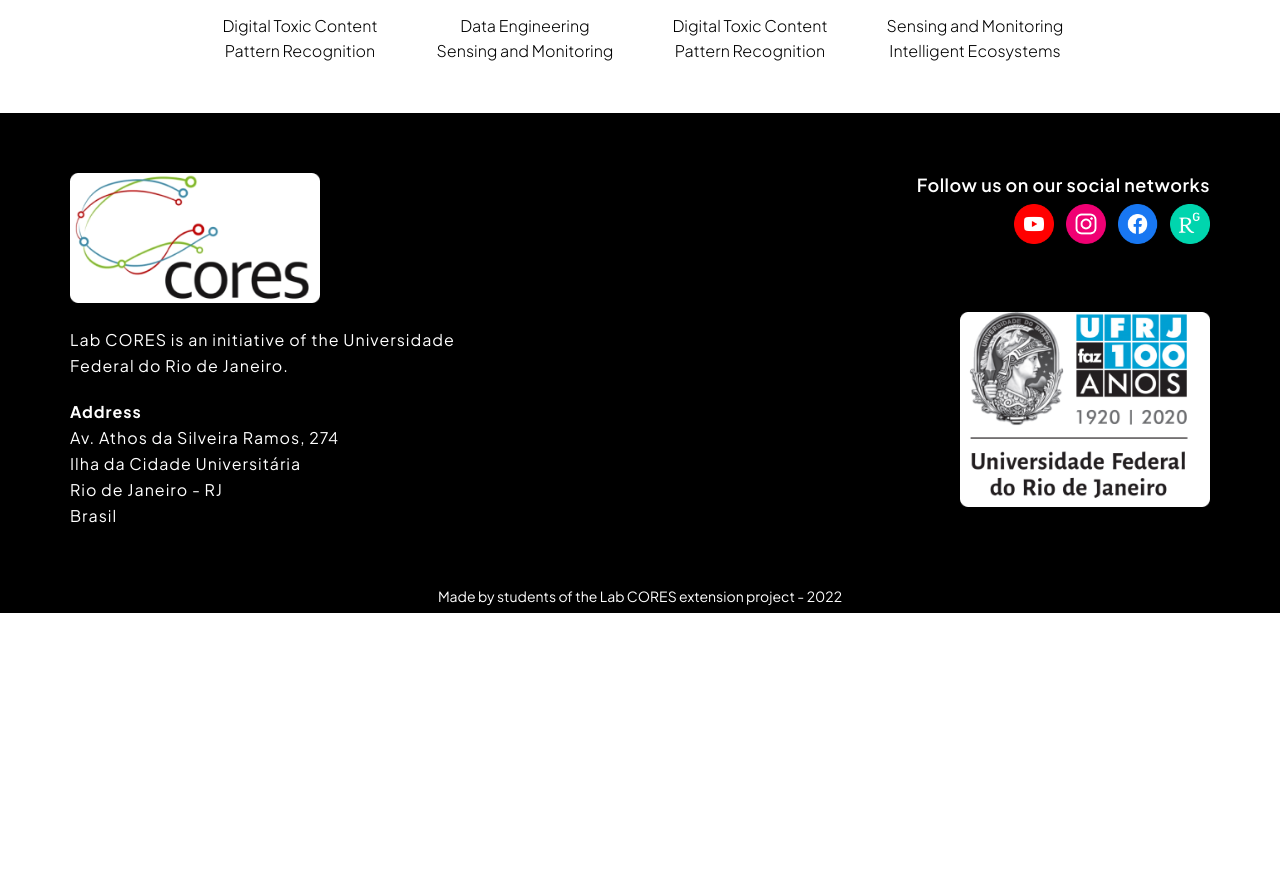
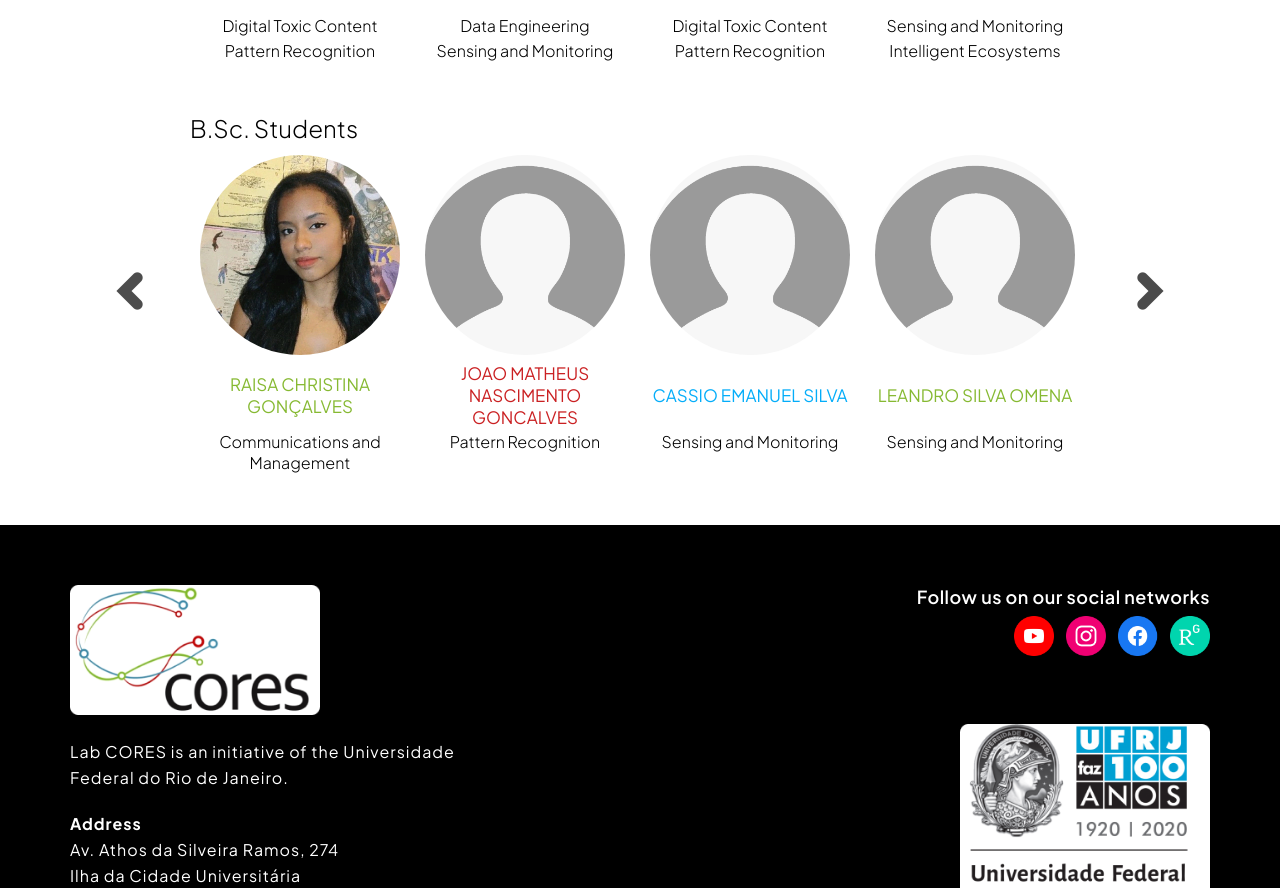
Before and after one commit to patrickpaiva/labcores-next-web, a Next.js app: page /our-team in a window 1280 px wide. Shown: the part 2414-3302 px from the top of the page. Before the commit the page ends 3027 px from the top, so only its background shows below. Built offline with nearby package versions, Linux system fonts and the light colour scheme.

Commit message:
add bsc students

```diff
--- a/src/assets/team_en.json
+++ b/src/assets/team_en.json
@@ -145,12 +145,29 @@
       "areas": ["Intelligent Ecosystems"]
     }
   ],
+
   "bscs": [
     {
-      "name": "",
+      "name": "Raisa Christina Gonçalves",
+      "photo": "/images/raisa-christina-gonçalves.jpeg",
+      "areas": ["Communications and Management"]
+    },
+    {
+      "name": "Joao Matheus Nascimento Goncalves",
       "photo": "/images/blank-photo.png",
-      "areas": []
+      "areas": ["Pattern Recognition"]
+    },
+    {
+      "name": "Cassio Emanuel Silva",
+      "photo": "/images/blank-photo.png",
+      "areas": ["Sensing and Monitoring"]
+    },
+    {
+      "name": "Leandro Silva Omena",
+      "photo": "/images/blank-photo.png",
+      "areas": ["Sensing and Monitoring"]
     }
+
   ],
 
   "coordenators":
--- a/src/assets/team_pt.json
+++ b/src/assets/team_pt.json
@@ -148,10 +148,26 @@
 
   "bscs": [
     {
-      "name": "",
+      "name": "Raisa Christina Gonçalves",
+      "photo": "/images/raisa-christina-gonçalves.jpeg",
+      "areas": ["Gestão e Comunicação"]
+    },
+    {
+      "name": "Joao Matheus Nascimento Goncalves",
       "photo": "/images/blank-photo.png",
-      "areas": []
+      "areas": ["Reconhecimento de Padrões"]
+    },
+    {
+      "name": "Cassio Emanuel Silva",
+      "photo": "/images/blank-photo.png",
+      "areas": ["Sensoriamento e Monitoramento"]
+    },
+    {
+      "name": "Leandro Silva Omena",
+      "photo": "/images/blank-photo.png",
+      "areas": ["Sensoriamento e Monitoramento"]
     }
+
   ],
 
   "coordenators": [
--- a/src/pages/our-team.tsx
+++ b/src/pages/our-team.tsx
@@ -141,6 +141,30 @@ const OurTeam: React.FC = () => {
           </TeamContainer>
 
 
+          <TeamContainer>
+            <h3>{translate.BSC}</h3>
+            <button className="chevronLeft" onClick={(e) => handleLeftClick(e, 1)}><img src="/images/chevron-icon.png" alt="arrow left" /></button>
+            <button className="chevronRight" onClick={(e) => handleRightClick(e, 1)}><img src="/images/chevron-icon.png" alt="arrow left" /></button>
+            <div className="teamContent" ref={(item) => sliders.current[1] = item}>
+              {team.bscs.map((item, index) => {
+                  return (
+                    <div className="member" key={index}>
+                      <img src={item.photo} alt={item.name} />
+                      <p className="name">{item.name}</p>
+                      <ul>
+                        {item.areas.map((area, id) => {
+                          return (
+                            <li key={id}>{area}</li>
+                          )
+                        })}
+                      </ul>
+                    </div>
+                  )
+              })}
+            </div>
+          </TeamContainer>
+
+
         </div>
       </main>
       <Footer />
```
